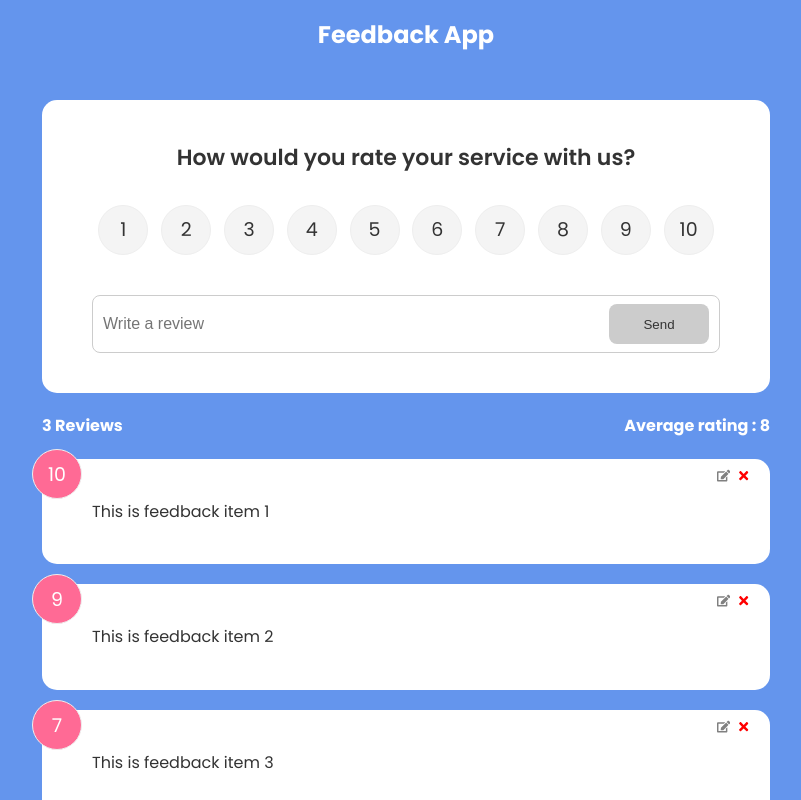
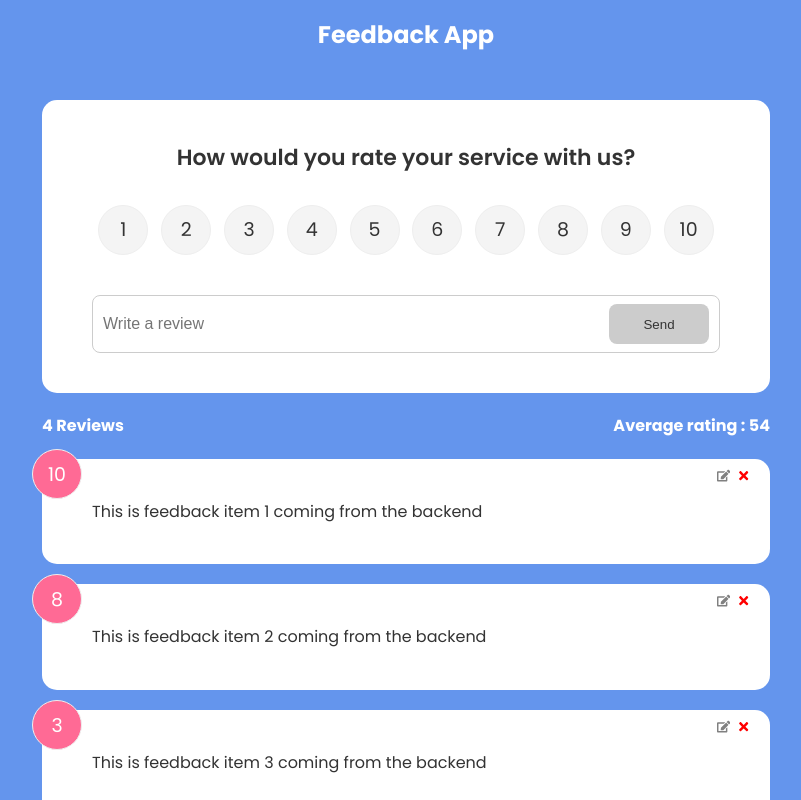
Before and after one commit to carinyperez/feedback-app, a React (Create React App) app: page / in a window 1280 px wide. Shown: the top 800 px of the page, without its empty margins (234-1035 px from the left). Built offline with nearby package versions, Linux system fonts and the light colour scheme; data requests are answered from the project's data file.

Commit message:
feat : add mock server using json server and add a spinner

```diff
--- /dev/null
+++ b/db.json
@@ -0,0 +1,24 @@
+{
+  "feedback": [
+    {
+      "id": 1,
+      "rating": 10,
+      "text": "This is feedback item 1 coming from the backend "
+    },
+    {
+      "id": 2,
+      "rating": 8,
+      "text": "This is feedback item 2 coming from the backend "
+    },
+    {
+      "id": 3,
+      "rating": 3,
+      "text": "This is feedback item 3 coming from the backend "
+    },
+    {
+      "rating": "9",
+      "text": "new feedback item",
+      "id": 4
+    }
+  ]
+}
--- a/package.json
+++ b/package.json
@@ -10,6 +10,8 @@
     "@types/node": "^18.11.9",
     "@types/react": "^18.0.25",
     "@types/react-dom": "^18.0.9",
+    "concurrently": "^7.6.0",
+    "json-server": "^0.17.1",
     "react": "^18.2.0",
     "react-dom": "^18.2.0",
     "react-icons": "^4.6.0",
@@ -21,7 +23,9 @@
     "start": "react-scripts start",
     "build": "react-scripts build",
     "test": "react-scripts test",
-    "eject": "react-scripts eject"
+    "eject": "react-scripts eject",
+    "server": "json-server --watch db.json --port 5001",
+    "dev": "concurrently \"npm run start\" \"npm run server\""
   },
   "eslintConfig": {
     "extends": [
--- a/src/components/FeedbackList.tsx
+++ b/src/components/FeedbackList.tsx
@@ -2,6 +2,7 @@ import FeedbackItem from './FeedbackItem';
 import * as React from "react";
 import {useContext} from 'react';
 import FeedbackContext from '../context/FeedbackContext';
+import Spinner from '../components/Spinner';
 
 
 interface Item {
@@ -11,10 +12,17 @@ interface Item {
 }
 
 const FeedbackList = () => {
-	const {feedback} = useContext(FeedbackContext);
+	const {feedback, loading} = useContext(FeedbackContext);
+
+	if(!loading && (!feedback || feedback.length === 0)) {
+		return (
+			<p>No feedback yet</p>
+		)
+	}
 
 	return (
-		(!feedback || feedback.length === 0) ? <p>No feedback</p> :
+
+		(loading) ? <Spinner/>:
 		<div>
 			{feedback.map((item: Item) => (
 				<FeedbackItem key={item.id} item={item} />
--- /dev/null
+++ b/src/components/Spinner.tsx
@@ -0,0 +1,14 @@
+import * as React from 'react';
+const  spinner = require('../assets/spinner.gif');
+
+const Spinner = () => {
+	return (
+		<img
+			src={spinner}
+			alt="Loading..."
+			style={{width: '100px', margin: 'auto', display: 'block'}}
+		/>
+	)
+}
+
+export default Spinner;
--- a/src/context/FeedbackContext.tsx
+++ b/src/context/FeedbackContext.tsx
@@ -1,5 +1,5 @@
 import * as React from 'react';
-import { createContext, useState } from 'react';
+import { createContext, useState, useEffect} from 'react';
 import { v4 as uuidv4 } from 'uuid';
 
 interface Item {
@@ -11,27 +11,23 @@ interface Item {
 const FeedbackContext = createContext<any>({});
 
 export const FeedbackProvider = ({ children }: any) => {
-  const [feedback, setFeedback] = useState([
-    {
-      id: '1',
-      text: 'This is feedback item 1',
-      rating: 10,
-    },
-    {
-      id: '2',
-      text: 'This is feedback item 2',
-      rating: 9,
-    },
-    {
-      id: '3',
-      text: 'This is feedback item 3',
-      rating: 7,
-    },
-  ]);
+  const [loading, setLoading] = useState(true);
+  const [feedback, setFeedback] = useState([]);
   const [feedbackEdit, setFeedbackEdit] = useState({
     item: {},
     edit: false,
   });
+
+  useEffect(() => {
+    fetchData();
+  }, [])
+
+  const fetchData = async () => {
+    const response = await fetch('http://localhost:5001/feedback?_sort=is&_order=desc');
+    const data = await response.json();
+    setFeedback(data)
+    setLoading(false)
+}
 
   const handleDelete = (id: string) => {
     window.confirm('Are you sure you want to delete') &&
@@ -72,11 +68,13 @@ export const FeedbackProvider = ({ children }: any) => {
     };
     setFeedback([newFeedback, ...feedback]);
   };
+
   return (
     <FeedbackContext.Provider
       value={{
         feedback,
         handleEdit,
+        loading,
         handleDelete,
         handleSubmitFeedback,
         feedbackEdit,
```
Also changed, not shown: src/assets/spinner.gif (added), 1 other file (tests, documents, lock files or other folders).
